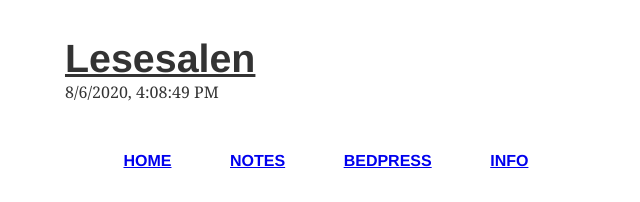
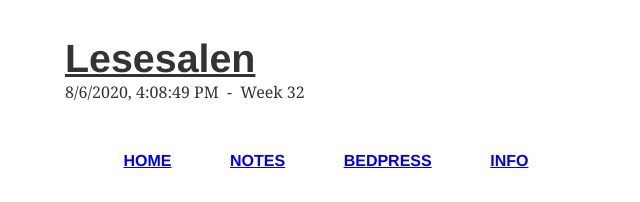
Before and after one commit to lesesalen/lesesalen, a Gatsby site: page / in a window 1280 px wide. Shown: the top 202 px of the page, 314-954 px from the left. Built offline with nearby package versions, Linux system fonts and the light colour scheme; Gatsby itself is replaced by a stand-in of ours; some packages are replaced by stand-ins of ours; what typography-theme-ocean-beach would draw is missing.

Commit message:
Added week numbering in header

```diff
--- a/src/components/header.js
+++ b/src/components/header.js
@@ -23,6 +23,20 @@ class Clock extends React.Component {
   }
   render() {
     return this.state.time
+  }
+}
+
+class Week extends React.Component {
+  getWeekNumber(d) {
+    d = new Date(Date.UTC(d.getFullYear(), d.getMonth(), d.getDate()))
+    d.setUTCDate(d.getUTCDate() + 4 - (d.getUTCDay() || 7))
+    var yearStart = new Date(Date.UTC(d.getUTCFullYear(), 0, 1))
+    var weekNo = Math.ceil(((d - yearStart) / 86400000 + 1) / 7)
+    return [d.getUTCFullYear(), weekNo]
+  }
+  render() {
+    var week = "Week"
+    return week + " " + this.getWeekNumber(new Date())[1]
   }
 }
 
@@ -55,6 +69,8 @@ export default function StyledHeader() {
       <>
         <p style={{ bottom: 0 }}>
           <Clock />
+          &nbsp; - &nbsp;
+          <Week />
         </p>
       </>
     </StyledDiv>
```
